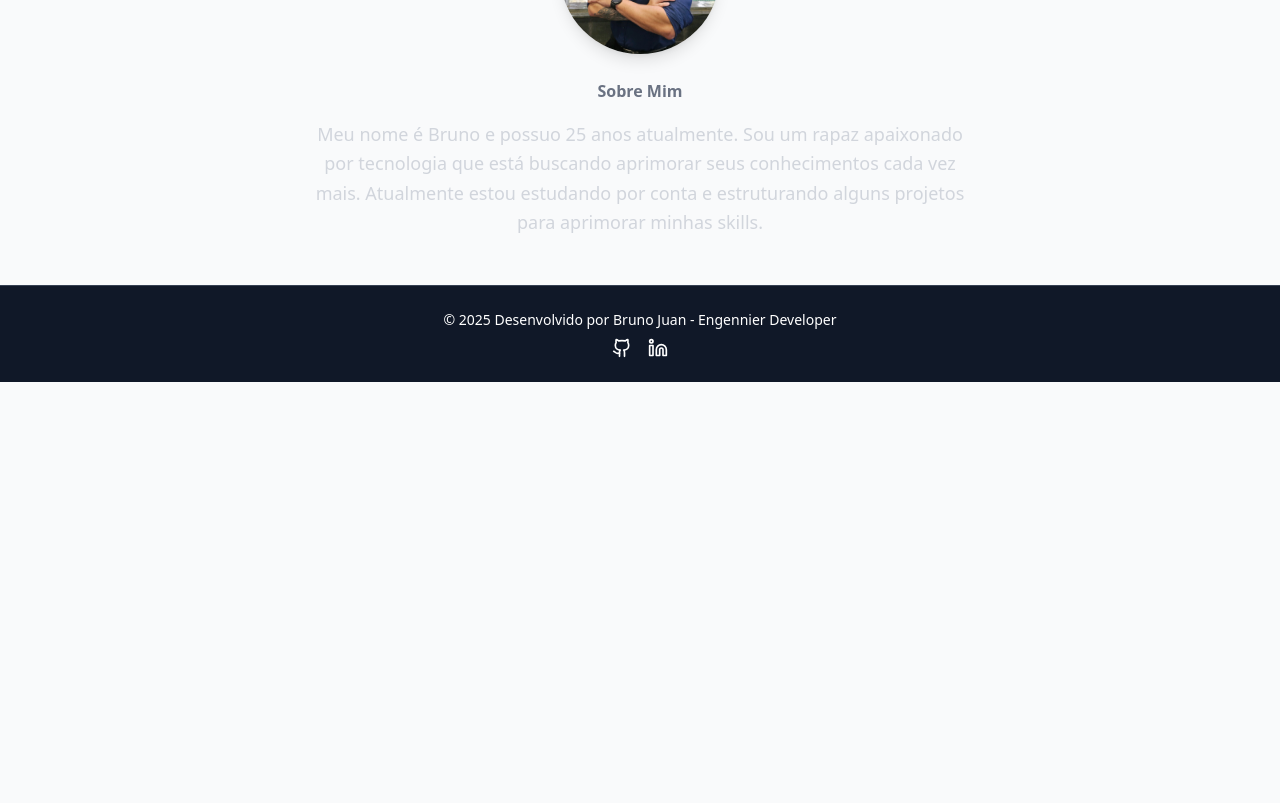
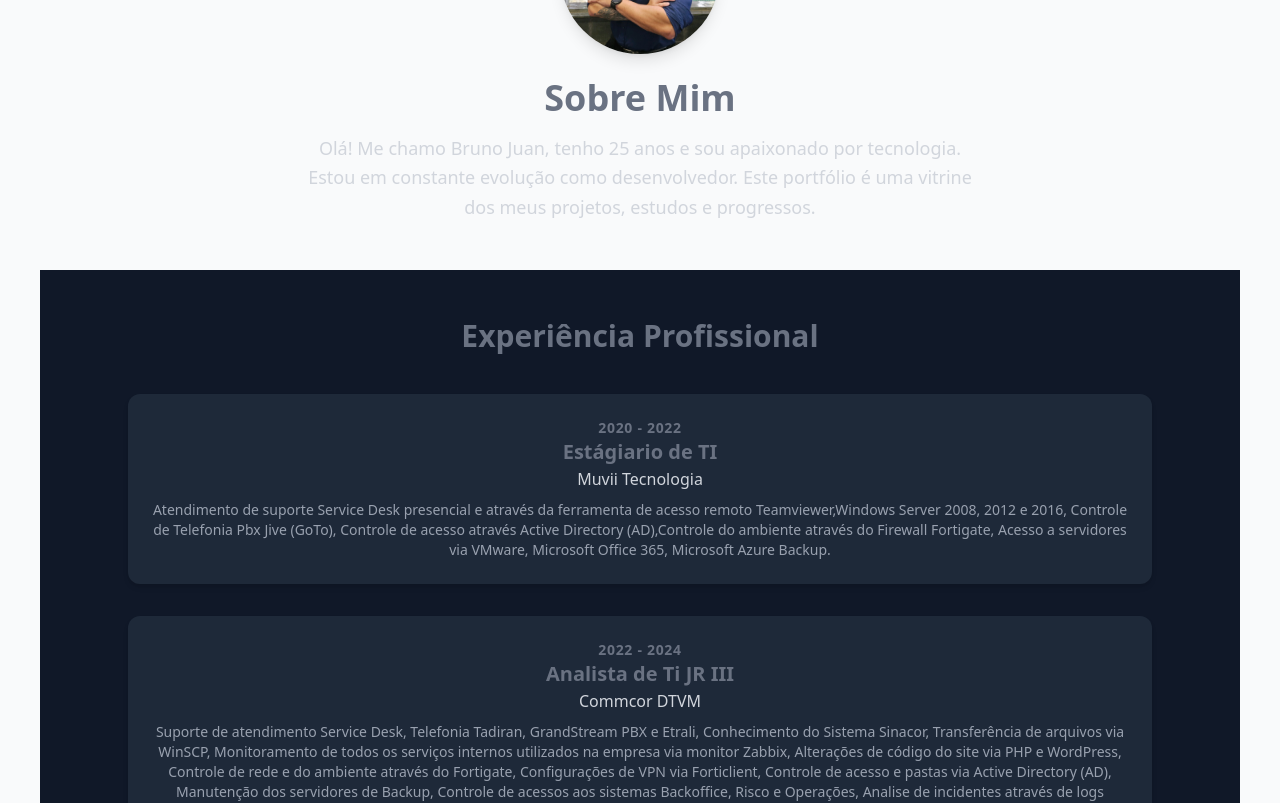
Before and after one commit to BrunoKirovs/projetoportifolio, a React (Vite) app: page /about in a window 1280 px wide. Shown: the part 340-1143 px from the top of the page. Before the commit the page ends 800 px from the top, so only its background shows below. Built offline with nearby package versions, Linux system fonts and the light colour scheme.

Commit message:
Mudanças About.v2

```diff
--- /dev/null
+++ b/src/components/ExperienceTimeLine.tsx
@@ -0,0 +1,55 @@
+import { motion } from "framer-motion";
+
+const experiences = [
+  {
+    year: "2020 - 2022",
+    company: "Muvii Tecnologia",
+    role: "Estágiario de TI",
+    description: "Atendimento de suporte Service Desk presencial e através da ferramenta de acesso remoto Teamviewer,Windows Server 2008, 2012 e 2016, Controle de Telefonia Pbx Jive (GoTo), Controle de acesso através Active Directory (AD),Controle do ambiente através do Firewall Fortigate, Acesso a servidores via VMware, Microsoft Office 365, Microsoft Azure Backup.",
+  },
+  {
+    year: "2022 - 2024",
+    company: "Commcor DTVM",
+    role: "Analista de Ti JR III",
+    description: "Suporte de atendimento Service Desk, Telefonia Tadiran, GrandStream PBX e Etrali, Conhecimento do Sistema Sinacor, Transferência de arquivos via WinSCP, Monitoramento de todos os serviços internos utilizados na empresa via monitor Zabbix, Alterações de código do site via PHP e WordPress, Controle de rede e do ambiente através do Fortigate, Configurações de VPN via Forticlient, Controle de acesso e pastas via Active Directory (AD), Manutenção dos servidores de Backup, Controle de acessos aos sistemas Backoffice, Risco e Operações, Analise de incidentes através de logs gerados pelo nosso controle de firewall, Consultas em SQL,Controle de gravações de mensageria e ligações para fins de auditoria, Disponibilidade de evidencias para processos de auditoria interna, Controle mensageria Bloomberg.",
+  },
+  {
+    year: "2024 - Atual",
+    company: "Analista de Sistemas JR",
+    role: "Master Corretora",
+    description: "Conhecimento do Sistema Sinacor, manutenção e controle de aplicações de pacote de atualização, Conhecimento do Sistema Inoa, manutenção e controle de pacote de atualização, Controle de acessos via Active Directory (AD), Acesso ao Portal AWS, Controle de fluxo de criação de acessos aos sistemas utilizados na corretora, Fluxo de processo de GMUDS, Scripts de consulta em SQL, Monitoramento de todos os serviços internos utilizados na empresa via monitor Zabbix e Datadog, Controle de gravações de mensageria e ligações para solicitações de trilha de auditoria, Disponibilidade de evidencias para processos de auditoria interna",
+  },
+];
+
+export function ExperienceTimeline() {
+  return (
+    <section className="w-full bg-white dark:bg-gray-900 py-12 px-4 md:px-8 lg:px-16">
+      <h2 className="text-3xl font-bold text-center mb-10 text-gray-800 dark:text-white">
+        Experiência Profissional
+      </h2>
+
+      <div className="max-w-5xl mx-auto space-y-8">
+        {experiences.map((exp, index) => (
+          <motion.div
+            key={index}
+            className="bg-gray-100 dark:bg-gray-800 rounded-xl p-6 shadow-md"
+            initial={{ opacity: 0, y: 40 }}
+            animate={{ opacity: 1, y: 0 }}
+            transition={{ delay: index * 0.2 }}
+          >
+            <h3 className="text-blue-600 dark:text-blue-400 text-sm font-semibold uppercase tracking-wider">
+              {exp.year}
+            </h3>
+            <h4 className="text-xl font-bold text-gray-900 dark:text-white">
+              {exp.role}
+            </h4>
+            <p className="text-gray-700 dark:text-gray-300 font-medium">{exp.company}</p>
+            <p className="text-gray-600 dark:text-gray-400 mt-2 text-sm">
+              {exp.description}
+            </p>
+          </motion.div>
+        ))}
+      </div>
+    </section>
+  );
+}
--- a/src/pages/About.tsx
+++ b/src/pages/About.tsx
@@ -1,13 +1,14 @@
 import { motion } from "framer-motion";
+import { ExperienceTimeline } from "../components/ExperienceTimeLine";
 
 export function About() {
   return (
+
     <section className="container mx-auto px-6 py-12 flex flex-col items-center text-center">
       {/* Foto animada */}
-
       <motion.img
-        src="/public/assets/Foto.jpg"
-        alt="Minha Foto"
+        src="/assets/Foto.jpg"
+        alt="Foto de Bruno Juan"
         className="w-40 h-40 rounded-full object-cover shadow-lg mb-6"
         initial={{ opacity: 0, scale: 0.8 }}
         animate={{ opacity: 1, scale: 1 }}
@@ -15,21 +16,21 @@ export function About() {
         whileHover={{ scale: 1.05, rotate: 1 }}
       />
 
-      {/* Texto de apresentação */}
+      {/* Apresentação */}
       <motion.div
         initial={{ opacity: 0, y: 20 }}
         animate={{ opacity: 1, y: 0 }}
         transition={{ duration: 0.8, delay: 0.2 }}
-        className="max-w-2xl"
+        className="max-w-2xl mb-12"
       >
-        <h1 className="text-4x1 font-bold mb-4 text-gray-900 dark:text-white">Sobre Mim</h1>
+        <h1 className="text-4xl font-bold mb-4 text-gray-900 dark:text-white">Sobre Mim</h1>
         <p className="text-gray-700 dark:text-gray-300 text-lg leading-relaxed">
-          Meu nome é Bruno e possuo 25 anos atualmente. Sou um rapaz apaixonado
-          por tecnologia que está buscando aprimorar seus conhecimentos cada vez
-          mais. Atualmente estou estudando por conta e estruturando alguns
-          projetos para aprimorar minhas skills.
+          Olá! Me chamo Bruno Juan, tenho 25 anos e sou apaixonado por tecnologia.
+          Estou em constante evolução como desenvolvedor. Este portfólio
+          é uma vitrine dos meus projetos, estudos e progressos.
         </p>
       </motion.div>
+    <ExperienceTimeline />
     </section>
   );
 }
```
